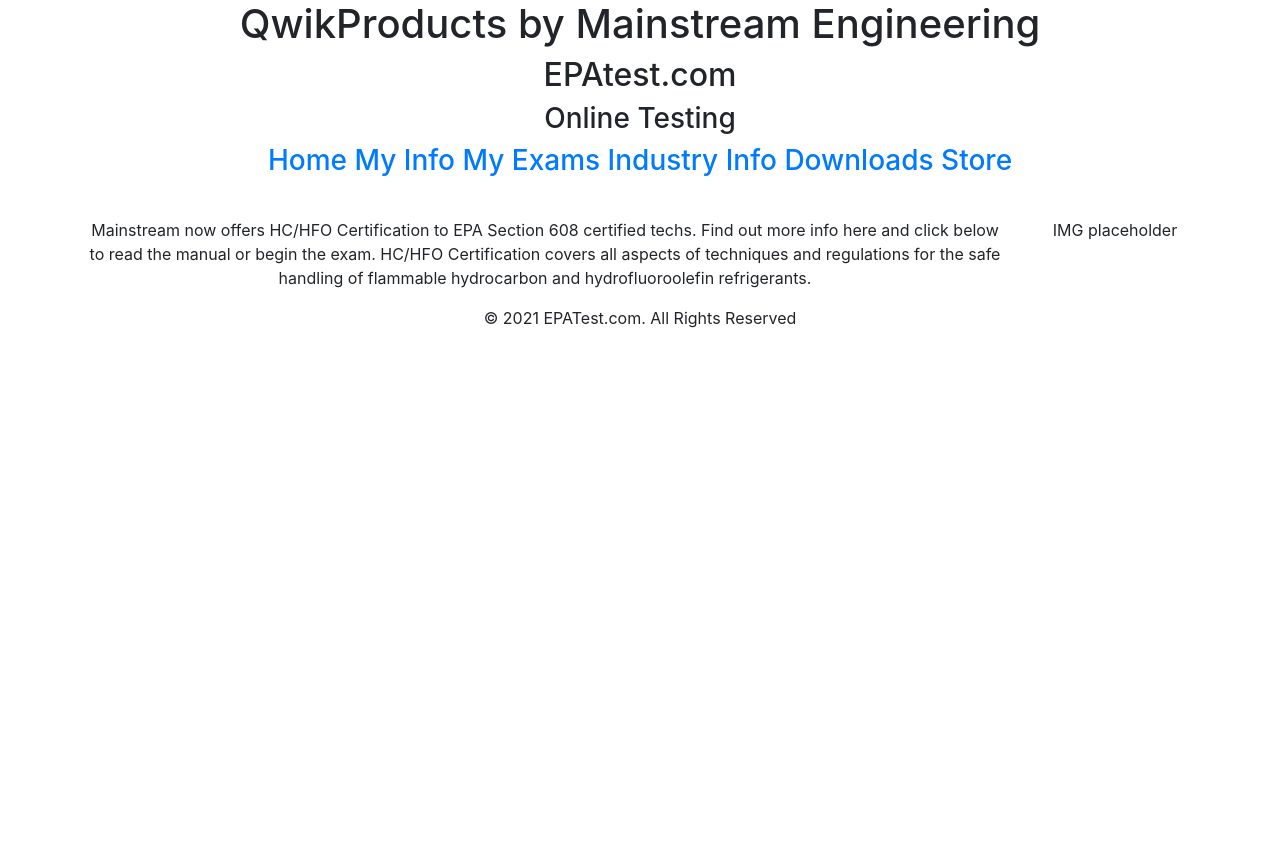
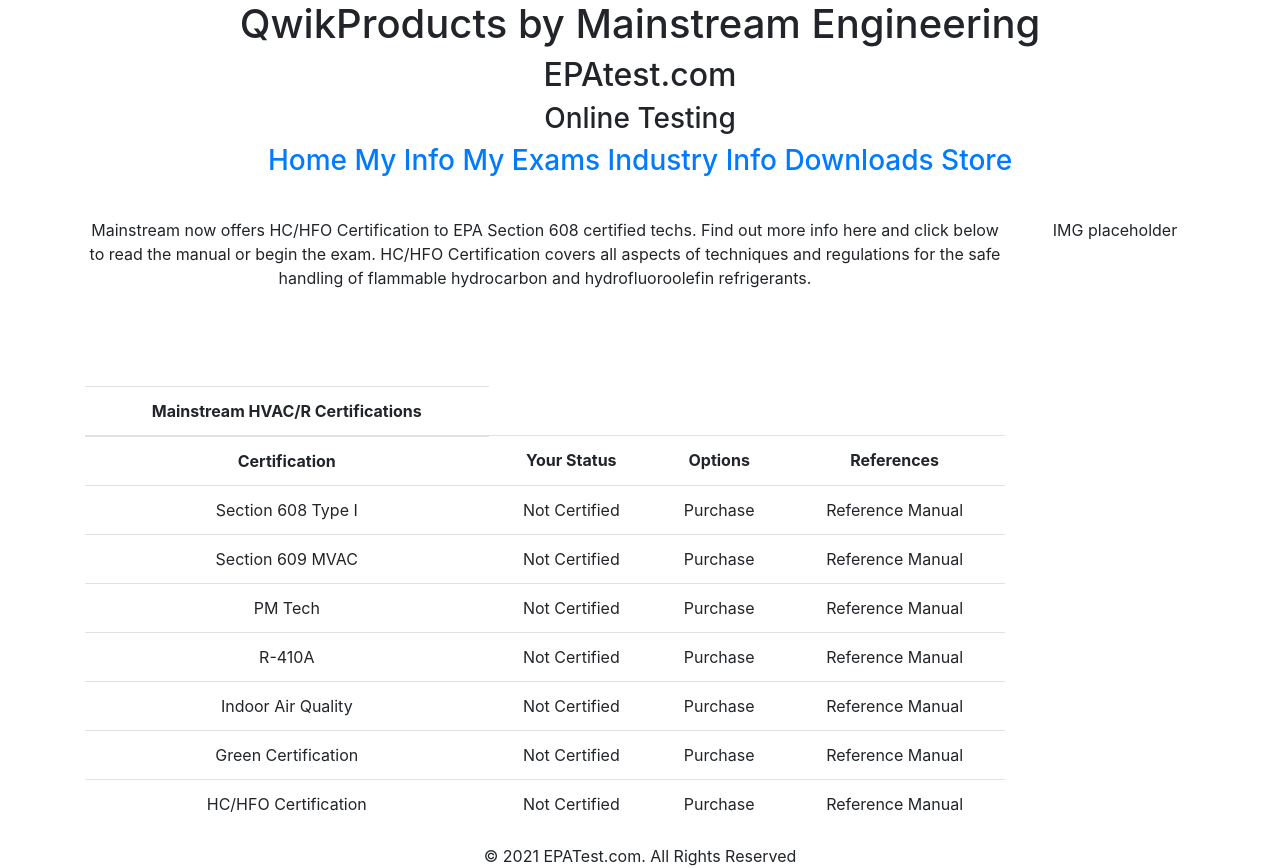
Before and after one commit to SamPCunningham/CertPlatform, a React (Create React App) app in the folder frontend/: page / in a window 1280 px wide. Before the commit the page ends 800 px from the top, so only its background shows below. Built offline with nearby package versions, Linux system fonts and the light colour scheme.

Commit message:
Changed casing of element names in pages, finish table

```diff
--- a/frontend/src/Components/Home/homeTable.js
+++ b/frontend/src/Components/Home/homeTable.js
@@ -1,9 +1,69 @@
 import React from 'react';
 
-const homeTable = () => {
+const HomeTable = () => {
     return (
-            <p>Home</p>
+            <div className="hometable col-10">
+               <table className="table" style={{marginTop: '80px'}}>
+                   <thead>
+                       <tr>
+                           <th>Mainstream HVAC/R Certifications</th>
+                       </tr>
+                   </thead>
+                   <tbody>
+                       <tr>
+                            <th>Certification</th>
+                            <th>Your Status</th>
+                            <th>Options</th>
+                            <th>References</th>
+                       </tr>
+                       <tr>
+                           <td>Section 608 Type I</td>
+                           <td>Not Certified</td>
+                           <td>Purchase</td>
+                           <td>Reference Manual</td>
+                       </tr>
+                       <tr>
+                            <td>Section 609 MVAC</td>
+                            <td>Not Certified</td>
+                            <td>Purchase</td>
+                            <td>Reference Manual</td>
+                       </tr>
+                       <tr>
+                            <td>PM Tech</td>
+                            <td>Not Certified</td>
+                            <td>Purchase</td>
+                            <td>Reference Manual</td>
+                       </tr>
+                       <tr>
+                            <td>R-410A</td>
+                            <td>Not Certified</td>
+                            <td>Purchase</td>
+                            <td>Reference Manual</td>
+                       </tr>
+                       <tr>
+                            <td>Indoor Air Quality</td>
+                            <td>Not Certified</td>
+                            <td>Purchase</td>
+                            <td>Reference Manual</td>
+                       </tr>
+                       <tr>
+                            <td>Green Certification</td>
+                            <td>Not Certified</td>
+                            <td>Purchase</td>
+                            <td>Reference Manual</td>
+                       </tr>
+                       <tr>
+                            <td>HC/HFO Certification</td>
+                            <td>Not Certified</td>
+                            <td>Purchase</td>
+                            <td>Reference Manual</td>
+                       </tr>
+
+                   </tbody>
+            </table>
+            </div>
+
      );
 }
 
-export default homeTable;
+export default HomeTable;
--- a/frontend/src/Components/MyInfo/myInfoList.js
+++ b/frontend/src/Components/MyInfo/myInfoList.js
@@ -1,6 +1,6 @@
 import React from 'react';
 
-const myInfoList = () => {
+const MyInfoList = () => {
     return (
 
             <p>There is going to be content here</p>
@@ -8,4 +8,4 @@
      );
 }
 
-export default myInfoList;
+export default MyInfoList;
--- a/frontend/src/Components/pages.js
+++ b/frontend/src/Components/pages.js
@@ -1,6 +1,6 @@
 import React from 'react';
-import homeTable from './Home/homeTable';
-import myInfoList from './MyInfo/myInfoList';
+import HomeTable from './Home/homeTable';
+import MyInfoList from './MyInfo/myInfoList';
 
 
 export function Home() {
@@ -9,7 +9,7 @@
             <div className="row">
                 <p className="col-10">Mainstream now offers HC/HFO Certification to EPA Section 608 certified techs. Find out more info here and click below to read the manual or begin the exam. HC/HFO Certification covers all aspects of techniques and regulations for the safe handling of flammable hydrocarbon and hydrofluoroolefin refrigerants.</p>
                 <p className="col-2">IMG placeholder</p>
-                <homeTable />
+                <HomeTable />
             </div>
         </div>
     );
@@ -18,7 +18,7 @@
 export function MyInfo() {
     return (
         <div>
-           <myInfoList />
+           <MyInfoList />
         </div>
 
     );
```
